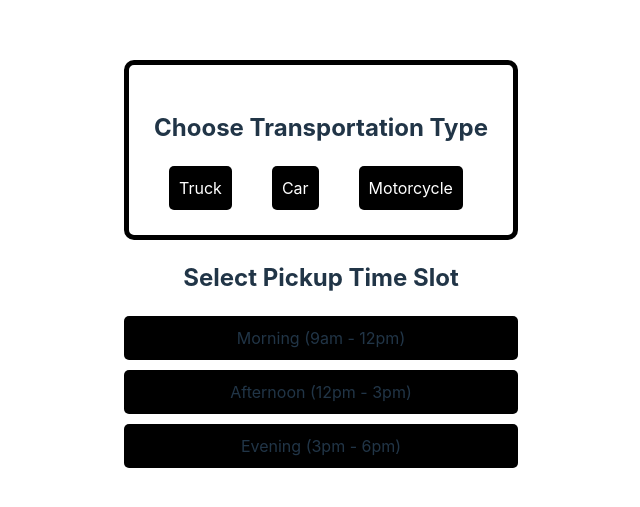
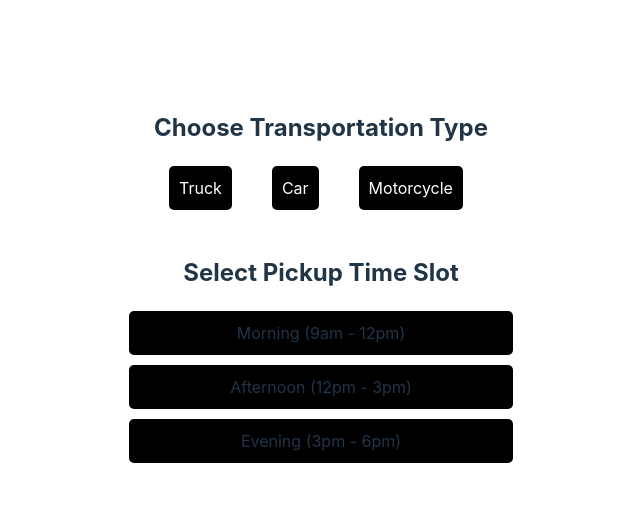
Before and after one commit to ZeyadAttia5/El-m4t4teen, a React (Vite) app in the folder Helpawy/: page / in a window 1280 px wide. Shown: the part 131-638 px from the top of the page, without its empty margins (319-959 px from the left). Built offline with nearby package versions, Linux system fonts and the light colour scheme.

Commit message:
removed the border around the TransportationPicker component

```diff
--- a/Helpawy/src/TransportationPicker/TransportationPicker.css
+++ b/Helpawy/src/TransportationPicker/TransportationPicker.css
@@ -1,7 +1,7 @@
 .transportation-container {
     text-align: center;
-    border-radius: 10px;
-    border: 5px solid black;
+    /* border-radius: 10px;
+    border: 5px solid black; */
     padding: 25px;
   }
 
```
